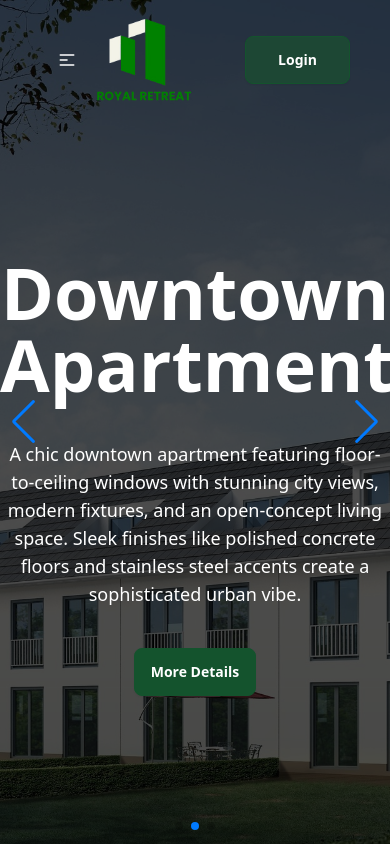
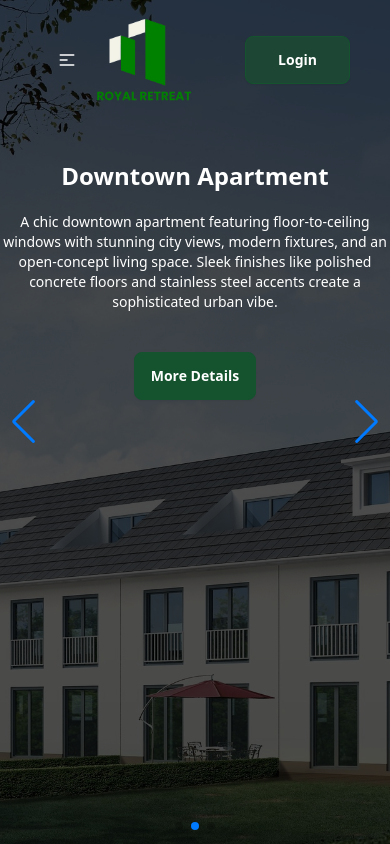
Before and after one commit to sajjatul-bari/royal-retreat, a React (Vite) app: page / in a window 390 px wide. Shown: the top 844 px of the page. Built offline with nearby package versions, Linux system fonts and the light colour scheme; no server answers.

Commit message:
dynamicaly loadad json data

```diff
--- a/src/Pages/Home/Slider.jsx
+++ b/src/Pages/Home/Slider.jsx
@@ -29,7 +29,7 @@ const Slider = () => {
       >
         {/* First Slide */}
         <SwiperSlide
-          className="relative  text-white flex items-center justify-center pt-64"
+          className="relative  text-white flex items-center justify-center lg:pt-64 pt-40"
           style={{
             backgroundImage: "url('/slider/house.jpg')",
             backgroundSize: "cover",
@@ -40,11 +40,11 @@ const Slider = () => {
           <div className="absolute inset-0 bg-black opacity-70"></div>
 
           <div className="relative text-center  ">
-            <div className="max-w-4xl mx-auto space-y-10">
-              <h1 className="mb-5 text-7xl font-extrabold">
+            <div className="max-w-4xl mx-auto lg:space-y-10 space-y-3">
+              <h1 className="mb-5 lg:text-7xl text-2xl font-extrabold">
                 Modern Family Home
               </h1>
-              <p className="text-lg">
+              <p className="lg:text-lg text-sm">
                 A modern house with a flat roof, sharp angles, and a mix of
                 concrete and metal finishes. Expansive floor-to-ceiling windows
                 flood the interior with natural light, highlighting the spacious
@@ -61,7 +61,7 @@ const Slider = () => {
 
         {/* Second Slide */}
         <SwiperSlide
-          className="relative h-screen text-white flex items-center justify-center pt-64"
+          className="relative h-screen text-white flex items-center justify-center lg:pt-64 pt-40"
           style={{
             backgroundImage: "url('/slider/townhouse.jpg')",
             backgroundSize: "cover",
@@ -72,11 +72,11 @@ const Slider = () => {
           <div className="absolute inset-0 bg-black opacity-70"></div>
 
           <div className="relative text-center">
-            <div className="max-w-5xl mx-auto space-y-10">
-              <h1 className="mb-5 text-7xl font-extrabold">
+            <div className="max-w-5xl mx-auto lg:space-y-10 space-y-3">
+              <h1 className="mb-5 lg:text-7xl text-2xl font-extrabold">
                 Downtown Apartment
               </h1>
-              <p className="mb-5 text-lg">
+              <p className="mb-5 lg:text-lg text-sm">
                 A chic downtown apartment featuring floor-to-ceiling windows
                 with stunning city views, modern fixtures, and an open-concept
                 living space. Sleek finishes like polished concrete floors and
@@ -93,7 +93,7 @@ const Slider = () => {
 
         {/* third Slide */}
         <SwiperSlide
-          className="relative h-screen text-white flex items-center justify-center pt-64"
+          className="relative h-screen text-white flex items-center justify-center lg:pt-64 pt-40"
           style={{
             backgroundImage: "url('/slider/apartment.jpg')",
             backgroundSize: "cover",
```
